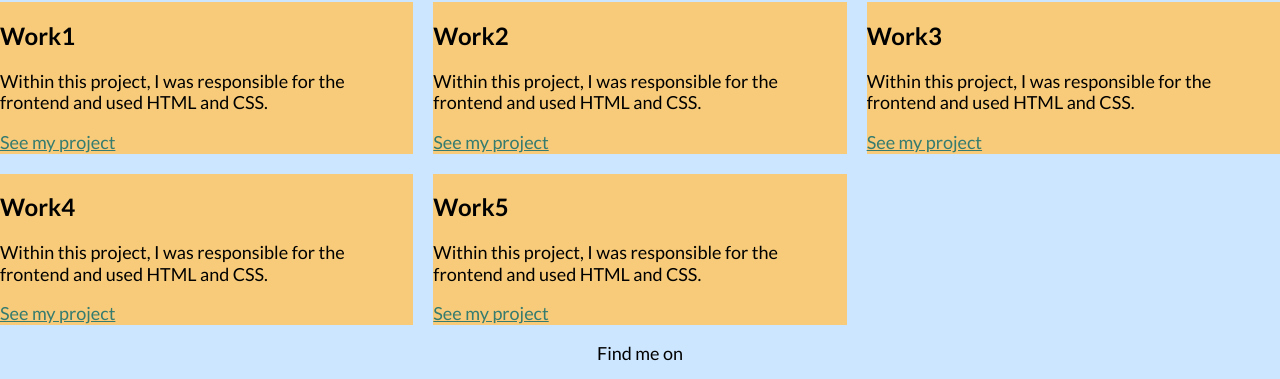
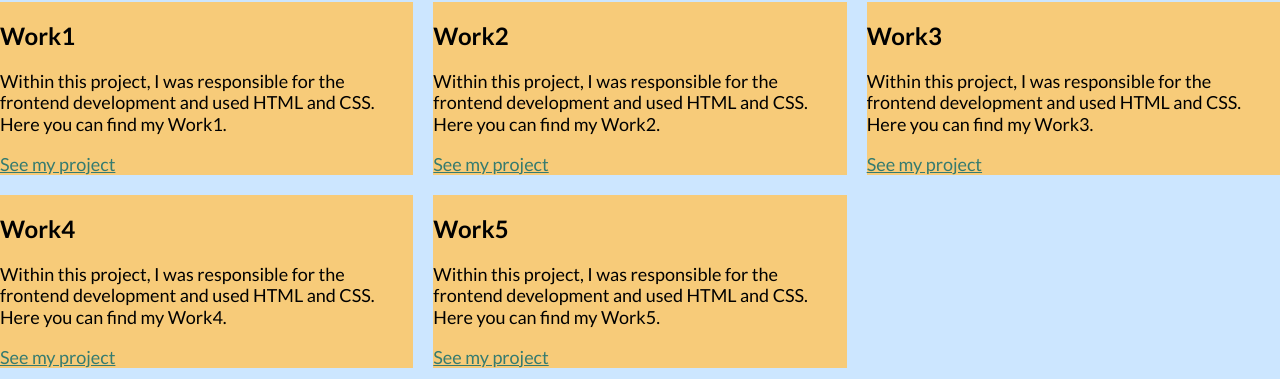
Before and after one commit to illia1008/portfolio-website, a plain HTML site: page work.html in a window 1280 px wide. Shown: the part 264-643 px from the top of the page. Drawn offline with nearby package versions, Linux system fonts and the light colour scheme.

Commit message:
Add text to Work page

```diff
--- a/work.html
+++ b/work.html
@@ -48,7 +48,8 @@
             <div class="grid__item">
                 <h2>Work1</h2>
                 <p>
-                   Within this project, I was responsible for the frontend and used HTML and CSS.
+                    Within this project, I was responsible for the frontend development and used
+                    HTML and CSS. Here you can find my Work1.
                 </p>
                 <a href="#">See my project</a>
              </div>
@@ -56,7 +57,8 @@
              <div class="grid__item">
                 <h2>Work2</h2>
                 <p>
-                   Within this project, I was responsible for the frontend and used HTML and CSS.
+                    Within this project, I was responsible for the frontend development and used
+                    HTML and CSS. Here you can find my Work2.
                 </p>
                 <a href="#">See my project</a>
              </div>
@@ -64,7 +66,8 @@
              <div class="grid__item">
                 <h2>Work3</h2>
                 <p>
-                   Within this project, I was responsible for the frontend and used HTML and CSS.
+                    Within this project, I was responsible for the frontend development and used
+                    HTML and CSS. Here you can find my Work3.
                 </p>
                 <a href="#">See my project</a>
              </div>
@@ -72,7 +75,8 @@
              <div class="grid__item">
                 <h2>Work4</h2>
                 <p>
-                   Within this project, I was responsible for the frontend and used HTML and CSS.
+                    Within this project, I was responsible for the frontend development and used
+                    HTML and CSS. Here you can find my Work4.
                 </p>
                 <a href="#">See my project</a>
              </div>
@@ -80,7 +84,8 @@
              <div class="grid__item">
                 <h2>Work5</h2>
                 <p>
-                   Within this project, I was responsible for the frontend and used HTML and CSS.
+                    Within this project, I was responsible for the frontend development and used
+                    HTML and CSS. Here you can find my Work5.
                 </p>
                 <a href="#">See my project</a>
              </div>
```
